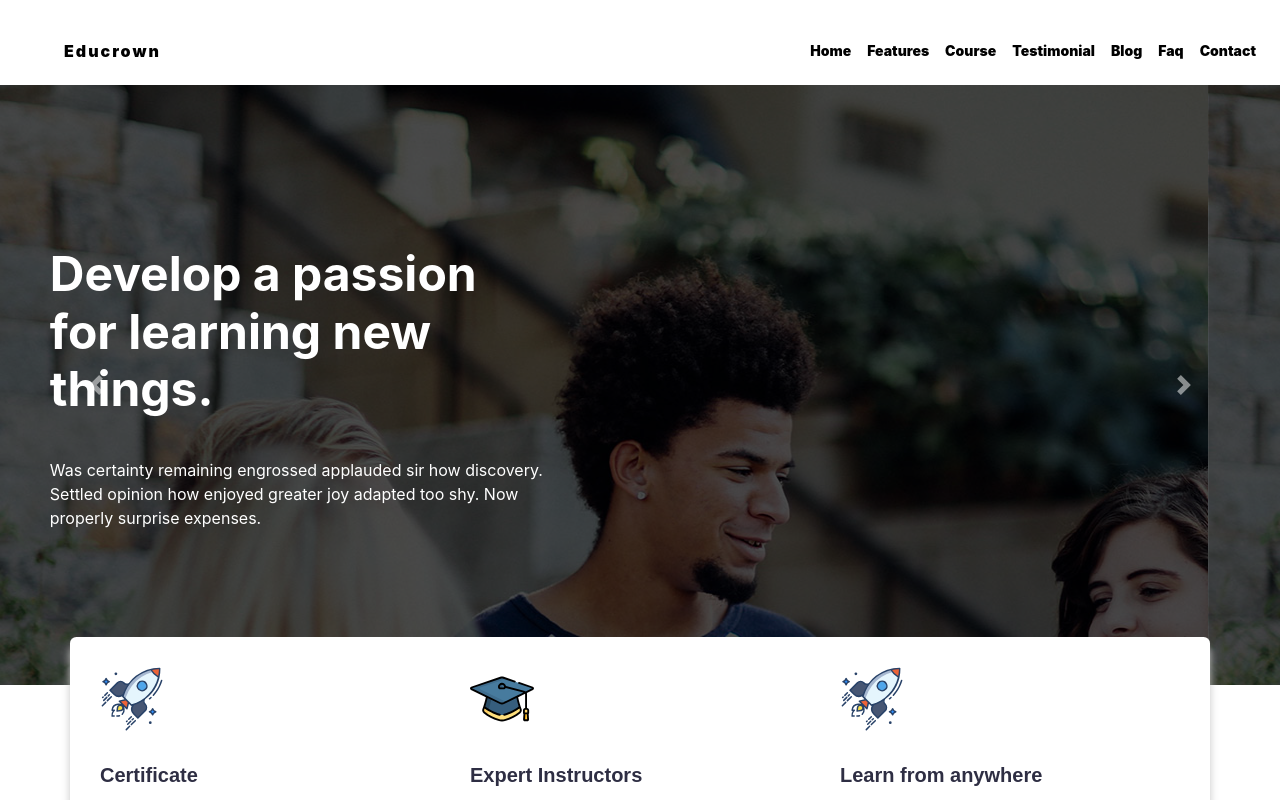
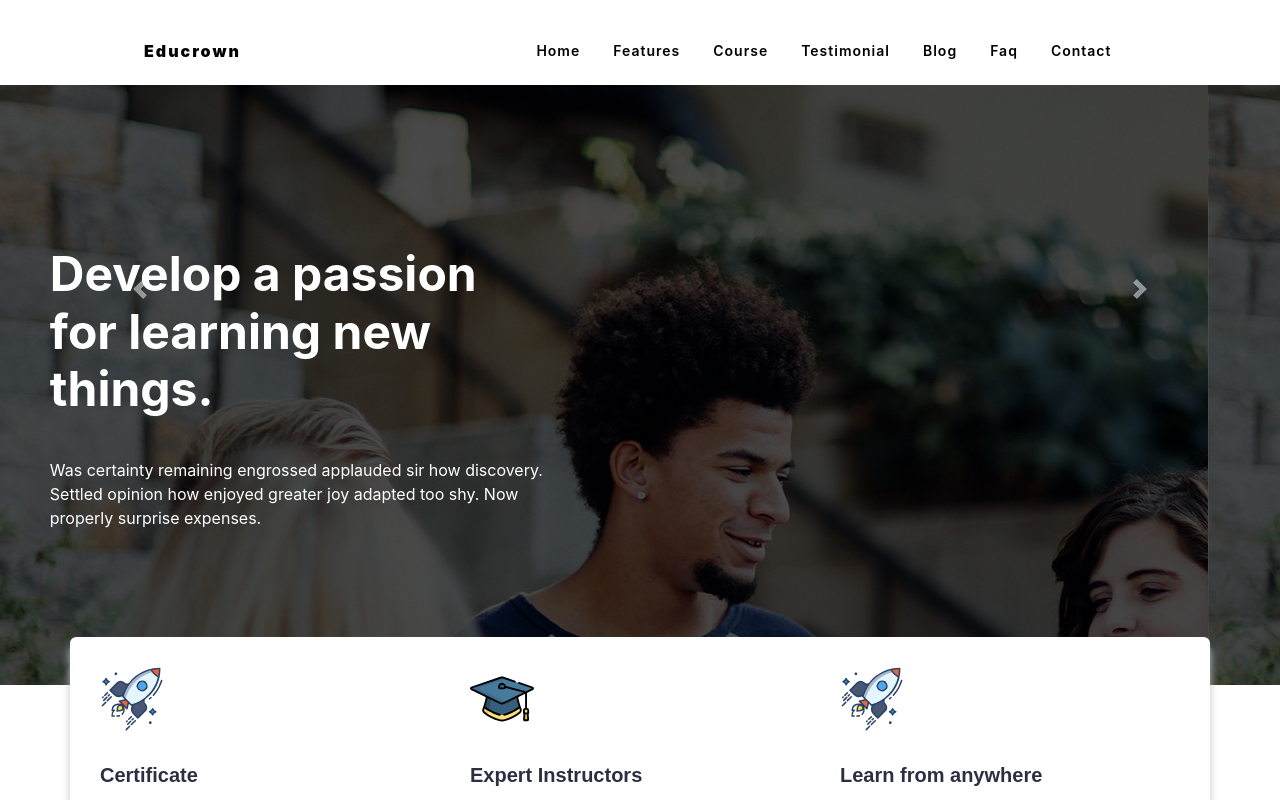
Before and after one commit to stepinfwd/ytutor, a React (Create React App) app: page / in a window 1280 px wide. Shown: the top 800 px of the page. Built offline with nearby package versions, Linux system fonts and the light colour scheme.

Commit message:
review changes

```diff
--- a/package.json
+++ b/package.json
@@ -1,5 +1,5 @@
 {
-  "name": "ytutor",
+  "name": "tutor",
   "version": "0.1.0",
   "private": true,
   "homepage": "http://stepinfwd.github.io/ytutor",
--- a/src/App.js
+++ b/src/App.js
@@ -1,5 +1,8 @@
-import React from "react";
+import React, { Component } from "react";
+
 import "./App.css";
+import { Navbar } from "react-bootstrap";
+import { Nav } from "react-bootstrap";
 import Feature from "./components/feature/feature";
 import Numbers from "./components/number/numbers";
 import Faq from "./components/faq/faq";
@@ -11,10 +14,64 @@ import Video from "./components/video/video";
 import Enroll from "./components/enroll/enroll";
 import Banner from "./components/banner/banner";
 
-function App() {
+class App extends Component {
+  // constructor(props) {
+  //   super(props);
+
+  //   this.listener = null;
+  //   this.state = {
+  //     status: "top",
+  //   };
+  // }
+  // componentDidMount() {
+  //   this.listener = document.addEventListener("scroll", (e) => {
+  //     var scrolled = document.scrollingElement.scrollTop;
+  //     if (scrolled >= 25) {
+  //       if (this.state.status !== "diff") {
+  //         this.setState({ status: "diff" });
+  //       }
+  //     } else {
+  //       if (this.state.status !== "top") {
+  //         this.setState({ status: "top" });
+  //       }
+  //     }
+  //   });
+  // }
+  // componentDidUpdate() {
+  //   document.removeEventListener("scroll", this.listener);
+  // }
+  render() {
     return (
       <div className="App">
-      {/* <Header /> */}
+        <Navbar
+          collapseOnSelect
+          expand="lg"
+          variant="dark"
+          sticky="top"
+          className="nav-container"
+          style={{
+            //   backgroundColor: this.state.status === "top" ? "" : "#fff",
+            backgroundColor: "#fff",
+            //   color: this.state.status === "top" ? "#fff" : "#fff",
+          }}
+        >
+          <Navbar.Brand href="#home">Educrown</Navbar.Brand>
+          <Navbar.Toggle aria-controls="responsive-navbar-nav" />
+          <Navbar.Collapse id="responsive-navbar-nav">
+            <Nav className="ml-auto mr-auto">
+              <Nav.Link href="#features">Home</Nav.Link>
+              <Nav.Link href="#features">Features</Nav.Link>
+              <Nav.Link href="#pricing">Course</Nav.Link>
+              <Nav.Link href="#pricing">Testimonial</Nav.Link>
+              <Nav.Link href="#pricing">Blog</Nav.Link>
+              <Nav.Link href="#pricing">Faq</Nav.Link>
+
+              <Nav.Link href="#pricing">Contact</Nav.Link>
+
+              {/* <Nav.Link href="#pricing">LOGIN</Nav.Link> */}
+            </Nav>
+          </Navbar.Collapse>
+        </Navbar>
         <Banner />
         <Feature />
         <Numbers />
@@ -29,5 +86,5 @@ function App() {
       </div>
     );
   }
-
+}
 export default App;
--- a/src/components/banner/banner.css
+++ b/src/components/banner/banner.css
@@ -14,12 +14,7 @@
   z-index: 100;
 }
 */
-.banner-color-1 {
-  /* background-color: blue; */
-}
-.banner-color-2 {
-  /* background-color: rgb(152, 253, 56); */
-}
+
 .banner-global::after {
   content: "";
   position: absolute;
@@ -39,7 +34,7 @@
   ;
 }
 .banner-text {
-  z-index: 999999999999999 !important;
+  z-index: 100 !important;
 }
 .banner-text h3 {
   padding-top: 6rem;
--- a/src/components/banner/banner.js
+++ b/src/components/banner/banner.js
@@ -6,7 +6,6 @@ import { Carousel } from "react-bootstrap";
 function Banner() {
   return (
     <div>
-      <Header />
       <Carousel>
         <Carousel.Item>
           <div className="container-fluid banner-global welcome-single-slide">
--- a/src/components/feature/feature.css
+++ b/src/components/feature/feature.css
@@ -53,25 +53,16 @@
     background-color: #ffffff;
     margin: -3rem auto 0 auto !important;
 
-    z-index: 9999999;
+    z-index: 100;
   }
   .feature-global {
     /* width: 70vw; */
     margin: 0 auto;
+    box-shadow: 0 9px 9px 0 #c7c7c7 !important;
+    background-color: #ffffff;
+    margin-top: -3rem;
   }
   .feature-bottom-section {
     padding-top: 100px;
   }
-  .feature-global {
-    box-shadow: 0 9px 9px 0 #c7c7c7 !important;
-    background-color: #ffffff;
-    margin-top: -3rem;
-    z-index: 9999999;
-  }
-  .feature-global {
-    box-shadow: 0 9px 9px 0 #c7c7c7 !important;
-    background-color: #ffffff;
-    margin-top: -3rem;
-    z-index: 9999999;
-  }
 }
--- a/src/components/footer/footer.css
+++ b/src/components/footer/footer.css
@@ -1,13 +1,20 @@
 .footer {
   background: #171932;
   padding-bottom: 30px;
+}
+.footer-body h2 {
+  color: #ffffff;
+  font-size: 22px;
+  font-weight: 800;
+  margin-bottom: 20px;
+  padding-top: 80px;
+  text-align: center;
 }
 .footer-global {
   padding: 0 !important;
   margin: 0 !important;
 }
 .footer h3 {
-  padding-top: 80px;
   font-size: 14px;
   font-weight: 700;
   color: #ffffff;
@@ -76,12 +83,18 @@
   }
   .newsletter h3 {
     text-align: left;
+    font-size: 24px;
+    font-weight: 900;
   }
   .footer {
     padding-top: 80px;
   }
   .footer h3 {
     padding-top: 0px;
+  }
+  .footer-body h2 {
+    padding-top: 0px !important;
+    text-align: left !important;
   }
 }
 
@@ -90,6 +103,6 @@
     padding-top: 0px;
   }
   .footer-body h3 {
-    padding-top: 80px;
+    text-align: center;
   }
 }
--- a/src/components/footer/footer.js
+++ b/src/components/footer/footer.js
@@ -5,8 +5,8 @@ function Footer() {
     <div className="container-fluid col-lg-12 footer-global">
       <div className=" footer">
         <div className="  row col-lg-10 col-md-10 offset-lg-1 offset-md-1">
-          <div className=" col-md-6 col-sm-12 col-lg-6 col-xs-12 footer-body ">
-            {/* <h2>Educrown</h2> */}
+          <div className=" col-md-5 col-sm-12 col-lg-5 col-xs-12 footer-body ">
+            <h2>Educrown</h2>
             <h3>
               Saudi Arabia has been accused of using anti-terror laws to
               suppress free expression and failing to carry out independent
@@ -25,7 +25,7 @@ function Footer() {
             </ul>
           </div>
 
-          <div className="newsletter  col-md-4 col-sm-6 col-lg-4 col-xs-12">
+          <div className="newsletter  col-md-5 col-sm-6 col-lg-5 col-xs-12">
             <h3>Subscribe Our Newsletter</h3>
             <p>
               Doubtful for answered one fat indulged margaret sir shutters
--- a/src/components/header/header.css
+++ b/src/components/header/header.css
@@ -1,5 +1,7 @@
 /* //CUSTOM STYLES START */
-
+.nav-container {
+  z-index: 99999999999;
+}
 .navbar-dark .navbar-brand {
   color: rgb(0, 0, 0) !important;
   font-weight: 900;
@@ -43,9 +45,18 @@
 
 @media screen and (min-width: 992px) {
   .navbar-dark .navbar-brand {
-    margin-left: 3rem;
+    margin-left: 8rem;
   }
   .hero-text {
     margin-left: 5rem;
   }
+  .nav-link {
+    padding-right: 25px !important;
+    /* font-size: 16px !important; */
+    font-weight: 600 !important;
+    letter-spacing: 1px;
+  }
+  #responsive-navbar-nav {
+    margin-left: 9rem;
+  }
 }
--- a/src/components/header/header.js
+++ b/src/components/header/header.js
@@ -16,7 +16,7 @@ function Header() {
         <Navbar.Brand href="#home">Educrown</Navbar.Brand>
         <Navbar.Toggle aria-controls="responsive-navbar-nav" />
         <Navbar.Collapse id="responsive-navbar-nav">
-          <Nav className="ml-auto">
+          <Nav className="ml-auto mr-auto">
             <Nav.Link href="#features">Home</Nav.Link>
             <Nav.Link href="#features">Features</Nav.Link>
             <Nav.Link href="#pricing">Course</Nav.Link>
--- a/src/components/number/numbers.css
+++ b/src/components/number/numbers.css
@@ -3,6 +3,8 @@
   background-image: url("./fact-bg.jpg");
   background-size: cover;
   background-repeat: no-repeat;
+  background-attachment: fixed;
+  background-position: center;
   color: #ffffff;
   background-position: 50% -75.6px;
   /* background-attachment: fixed; */
--- a/src/components/testimonial/testimonial.css
+++ b/src/components/testimonial/testimonial.css
@@ -32,3 +32,31 @@
     font-size: 32px;
   }
 }
+
+@media only screen and (min-width: 576px) {
+  .carousel-control-prev,
+  .carousel-control-next {
+    width: 1.5rem !important;
+    height: 1.5rem !important;
+    margin: 8rem;
+  }
+}
+
+/* CUSTOM STYLES FOR CAROUSEL CONTROLLERS IN  */
+.carousel-control-prev,
+.carousel-control-next {
+  color: black;
+  background-color: rgb(61, 61, 61);
+  width: 3rem;
+  height: 3rem;
+  border-radius: 100%;
+  margin-top: 12rem;
+}
+.carousel-control-prev,
+.carousel-control-next {
+  width: 1.5rem !important;
+  height: 1.5rem !important;
+}
+.carousel-indicators {
+  display: none !important;
+}
```
Also changed, not shown: 16 other files (tests, documents, lock files or other folders). Lines whose indentation alone changed are shown as unchanged.
